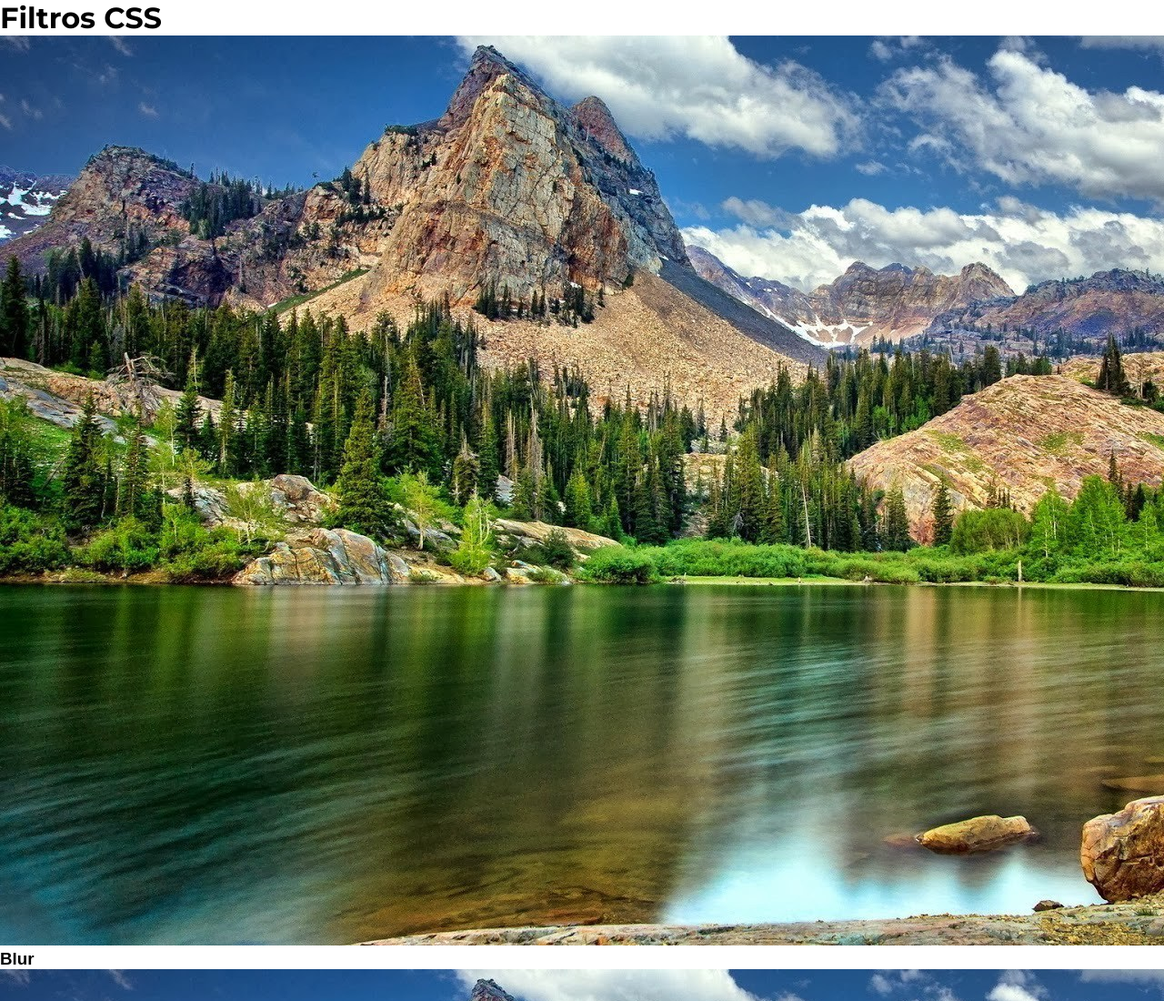
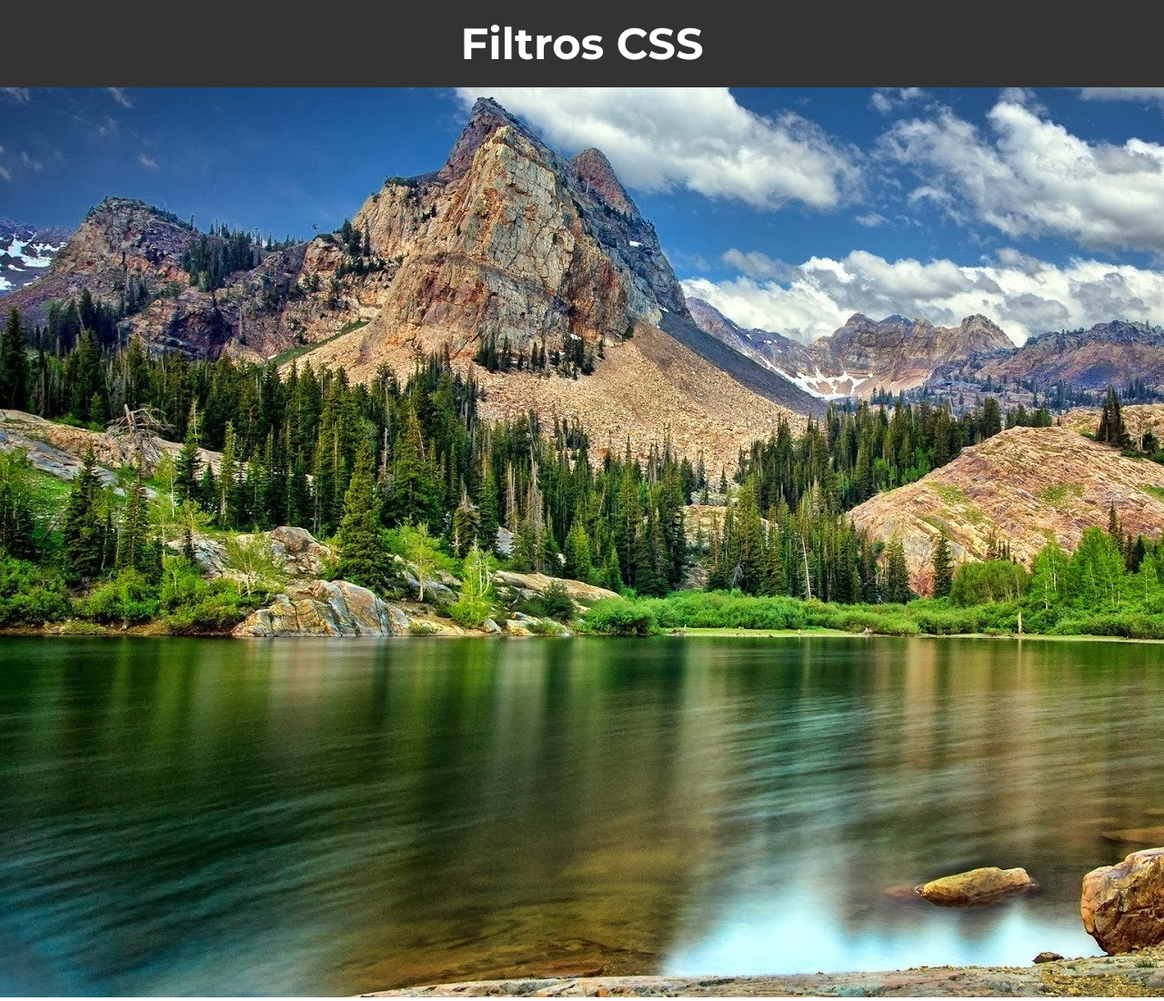
Before and after one commit to yomar-dev/filtros-css, a plain HTML site: page index.html in a window 1280 px wide. Shown: the top 1100 px of the page at 91% size. Drawn offline with Linux system fonts and the light colour scheme; a web font is replaced by a local one.

Commit message:
Se centro el titulo y se le cambió el tamaño de la fuente y el background

```diff
--- a/css/style.css
+++ b/css/style.css
@@ -8,5 +8,10 @@ body{
 }
 
 h1{
+	background: #333;
+	color: #fff;
+	font-size: 3em;
 	font-family: 'Montserrat', sans-serif;
+	text-align: center;
+	padding: .4em 0em;
 }
```
